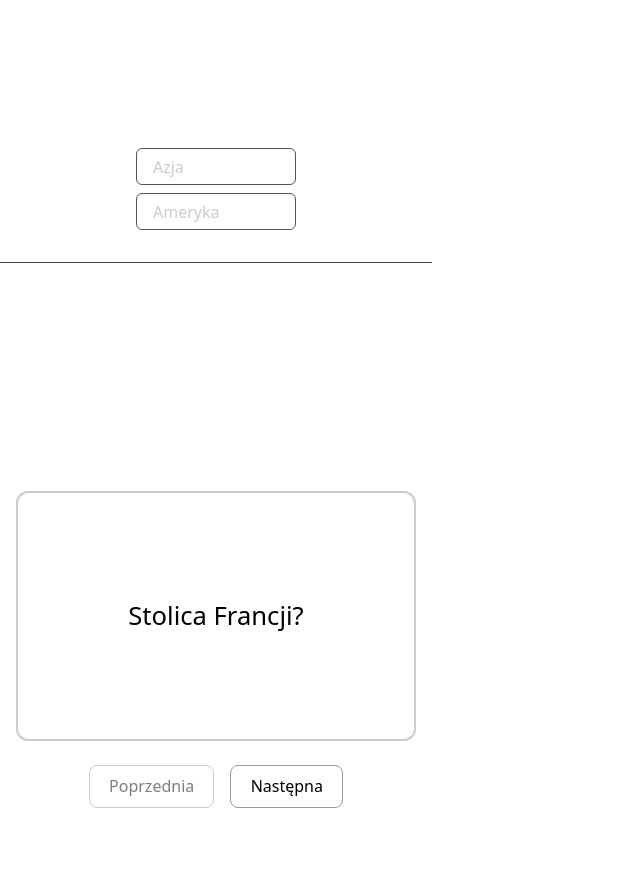
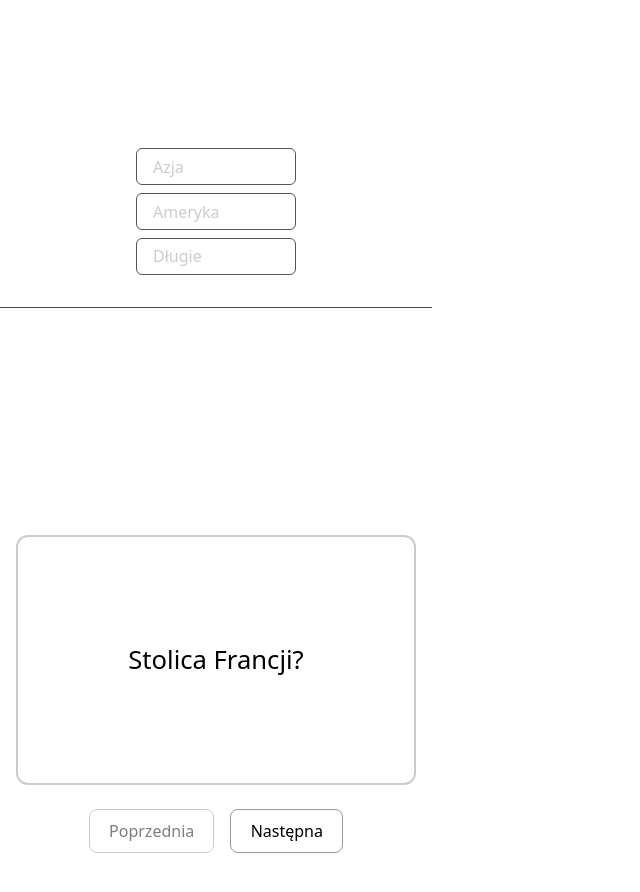
Before and after one commit to MateuszLyski/fiszki-app, a React (Vite) app: page / in a window 1280 px wide. Shown: the top 892 px of the page, without its empty margins (0-640 px from the left). Built offline with nearby package versions, Linux system fonts and the light colour scheme.

Commit message:
Only scroll5

```diff
--- a/src/App.jsx
+++ b/src/App.jsx
@@ -6,11 +6,13 @@ import FlashcardContainer from './FlashcardContainer';
 import europa from './data/europe.json';
 import azja from './data/asia.json';
 import ameryka from './data/america.json';
+import dlugi from './data/dlugie.json';
 
 const allSets = {
   europa,
   azja,
-  ameryka
+  ameryka,
+  dlugi
 };
 
 function App() {
--- a/src/Navbar.jsx
+++ b/src/Navbar.jsx
@@ -1,5 +1,5 @@
 export default function Navbar({ currentSet, onSelect }) {
-  const sets = ['Europa', 'Azja', 'Ameryka'];
+  const sets = ['Europa', 'Azja', 'Ameryka', 'Długie'];
 
   return (
     <nav style={navStyle}>
--- /dev/null
+++ b/src/data/dlugie.json
@@ -0,0 +1,14 @@
+[
+  {
+    "question": "Na czym polega trójpodział władzy?",
+    "answer": "Trójpodział władzy polega na rozdzieleniu władzy ustawodawczej, wykonawczej i sądowniczej, aby zapewnić równowagę i wzajemną kontrolę między instytucjami państwowymi."
+  },
+  {
+    "question": "Czym charakteryzuje się klimat śródziemnomorski?",
+    "answer": "Klimat śródziemnomorski charakteryzuje się gorącym, suchym latem i łagodną, wilgotną zimą. Występuje głównie w basenie Morza Śródziemnego, ale także w Kalifornii, Chile i Australii."
+  },
+  {
+    "question": "Wyjaśnij pojęcie demokracji bezpośredniej",
+    "answer": "Demokracja bezpośrednia to forma ustroju, w której obywatele sami podejmują decyzje polityczne, bez pośrednictwa przedstawicieli. Przykładem są referenda czy zgromadzenia ludowe."
+  }
+]
```
